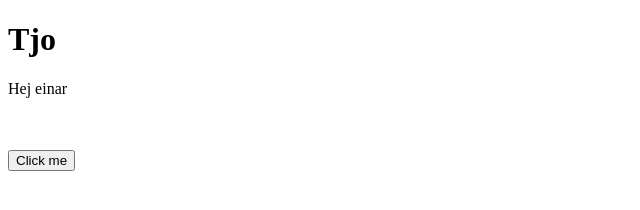
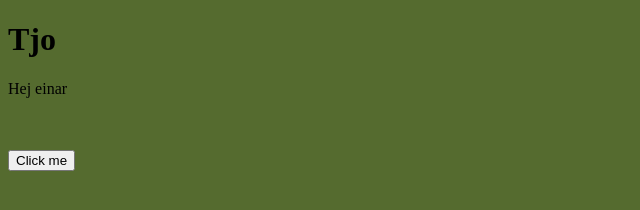
Before and after one commit to charliegador/mandag, a plain HTML site: page index.html in a window 1280 px wide. Shown: the whole page, without its empty margins (0-640 px from the left). Drawn offline with Linux system fonts and the light colour scheme.

Commit message:
backgroundcolor

```diff
--- a/index.html
+++ b/index.html
@@ -9,7 +9,7 @@
    </style>
 </head>
 
-<body>
+<body style="background-color: darkolivegreen;">
     <script src="index.js"></script>
     <h1>Tjo</h1>
     <p>Hej einar</p>
```
